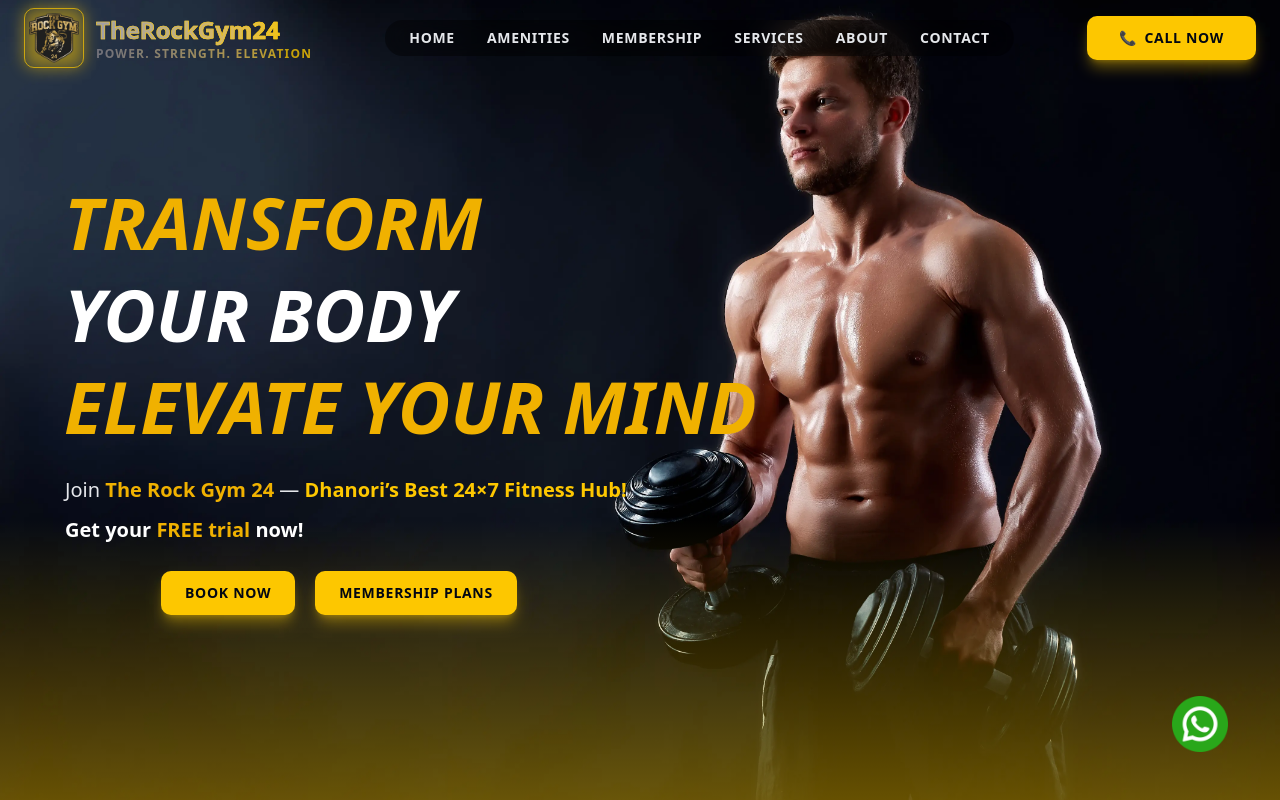
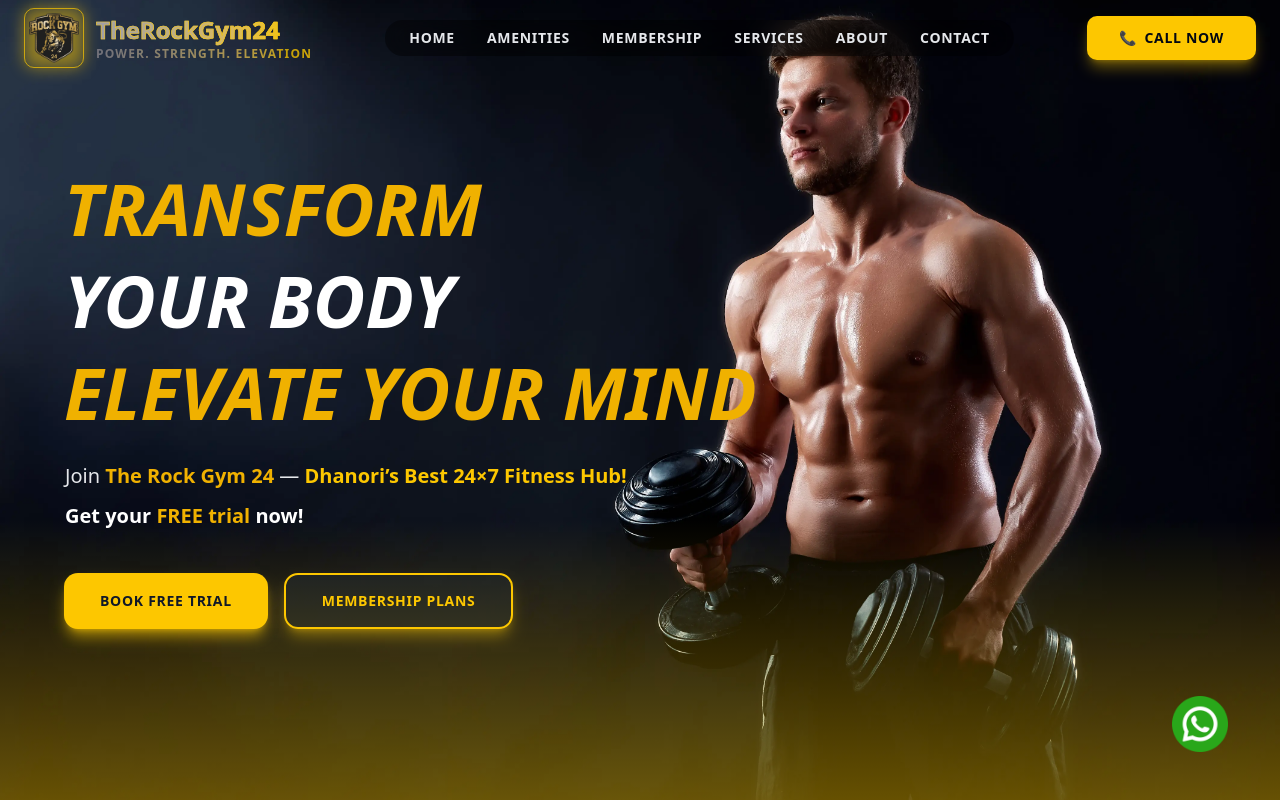
Before and after one commit to imranN74/my-gym, a Next.js app: page / in a window 1280 px wide. Shown: the top 800 px of the page. Built offline with nearby package versions, Linux system fonts and the light colour scheme.

Commit message:
enahnce the hero section

```diff
--- a/components/hero-section.tsx
+++ b/components/hero-section.tsx
@@ -10,7 +10,7 @@ export default function HeroSection() {
         bg-cover bg-center bg-no-repeat
       "
     >
-      <motion.div className="h-screen flex flex-col justify-center ml-5 sm:ml-16 gap-7 sm:gap-4">
+      <motion.div className="h-screen flex flex-col justify-center mx-3 sm:mx-0 sm:ml-16 gap-7 sm:gap-4">
         {/* Bottom Yellow Glow */}
         <div className="absolute bottom-0 left-0 w-full h-70 bg-linear-to-t from-yellow-400/40 to-transparent pointer-events-none" />
 
@@ -43,21 +43,24 @@ export default function HeroSection() {
         </motion.div>
         <motion.div
           initial={{ opacity: 0, x: -40 }}
-          animate={{ opacity: 1, x: 1 }}
-          transition={{ duration: 0.8, ease: easeInOut }}
-          className="flex flex-col w-1/2 ml-4 sm:flex-row gap-5 sm:ml-24"
+          animate={{ opacity: 1, x: 0 }}
+          transition={{ duration: 0.8, delay: 0.4, ease: easeInOut }}
+          className="flex flex-col sm:flex-row gap-3 sm:gap-4 pt-4 sm:pt-6"
         >
           <a
             href="/membership"
-            className="cursor-pointer px-6 py-3 mt-2 bg-yellow-400 hover:bg-yellow-300 text-gray-950 font-black rounded-lg transition-all duration-300 uppercase text-sm tracking-wider shadow-lg shadow-yellow-400/40 text-center"
+            className="inline-flex items-center justify-center px-6 sm:px-9 py-3 sm:py-4 bg-yellow-400 hover:bg-yellow-300 active:bg-yellow-500 text-gray-900 font-black rounded-xl transition-all duration-300 uppercase text-xs sm:text-sm tracking-wider shadow-lg shadow-yellow-400/60 hover:shadow-yellow-400/80 hover:scale-110 active:scale-95 cursor-pointer relative overflow-hidden group"
           >
-            Book Now
+            <span className="relative z-10">Book Free Trial</span>
+            <div className="absolute inset-0 bg-linear-to-r from-yellow-300 to-yellow-500 opacity-0 group-hover:opacity-30 transition-opacity duration-300" />
           </a>
           <a
             href="/#membership"
-            className="cursor-pointer px-6 py-3 mt-2 bg-yellow-400 hover:bg-yellow-300 text-gray-950 font-black rounded-lg transition-all duration-300 uppercase text-sm tracking-wider shadow-lg shadow-yellow-400/40"
+            className="inline-flex items-center justify-center px-6 sm:px-9 py-3 sm:py-4 bg-gray-900/80 hover:bg-gray-800 border-2 border-yellow-400 text-yellow-400 font-black rounded-xl transition-all duration-300 uppercase text-xs sm:text-sm tracking-wider shadow-lg shadow-yellow-400/40 hover:shadow-yellow-400/60 hover:scale-110 active:scale-95 cursor-pointer group"
           >
-            Membership Plans
+            <span className="group-hover:text-yellow-300 transition-colors duration-300">
+              Membership Plans
+            </span>
           </a>
         </motion.div>
       </motion.div>
```
